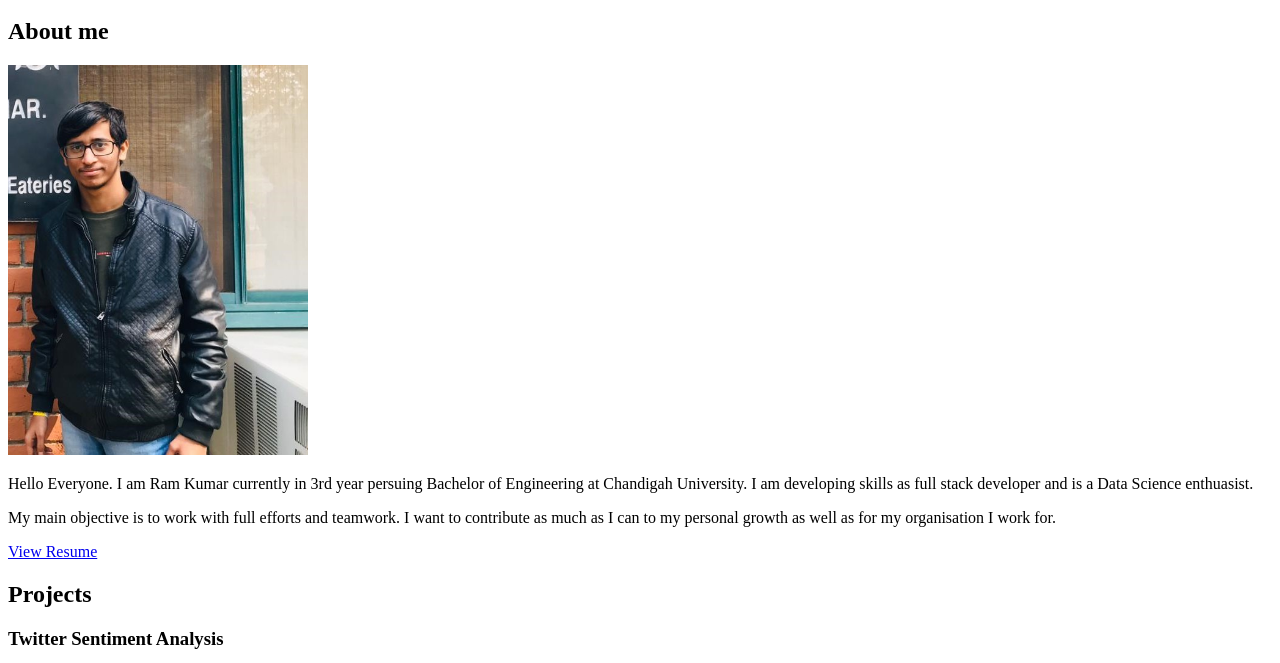
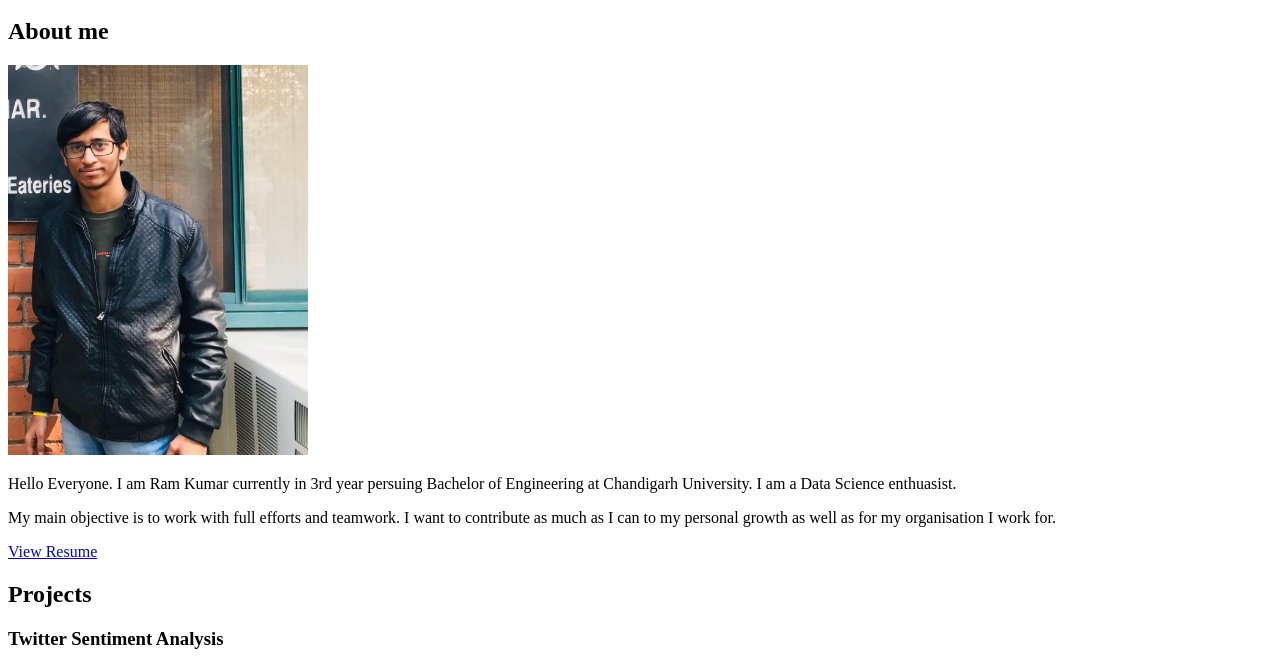
Before and after one commit to rampotter10/Portfolio, a website: page src/template.html in a window 1280 px wide. Shown: the part 137-800 px from the top of the page. Drawn offline with nearby package versions, Linux system fonts and the light colour scheme.

Commit message:
Update template.html

```diff
--- a/src/template.html
+++ b/src/template.html
@@ -69,8 +69,8 @@
           <div class="col-md-6 col-sm-12">
             <div class="about-wrapper__info">
               <p class="about-wrapper__info-text">
-                Hello Everyone. I am Ram Kumar currently in 3rd year persuing Bachelor of Engineering at Chandigah University.
-                I am developing skills as full stack developer and is a Data Science enthuasist.
+                Hello Everyone. I am Ram Kumar currently in 3rd year persuing Bachelor of Engineering at Chandigarh University.
+                I am a Data Science enthuasist.
               </p>
               <p class="about-wrapper__info-text">
                 My main objective is to work with full efforts and teamwork. I want to contribute as much as I can to my personal growth as well as for my organisation I work for.
```
